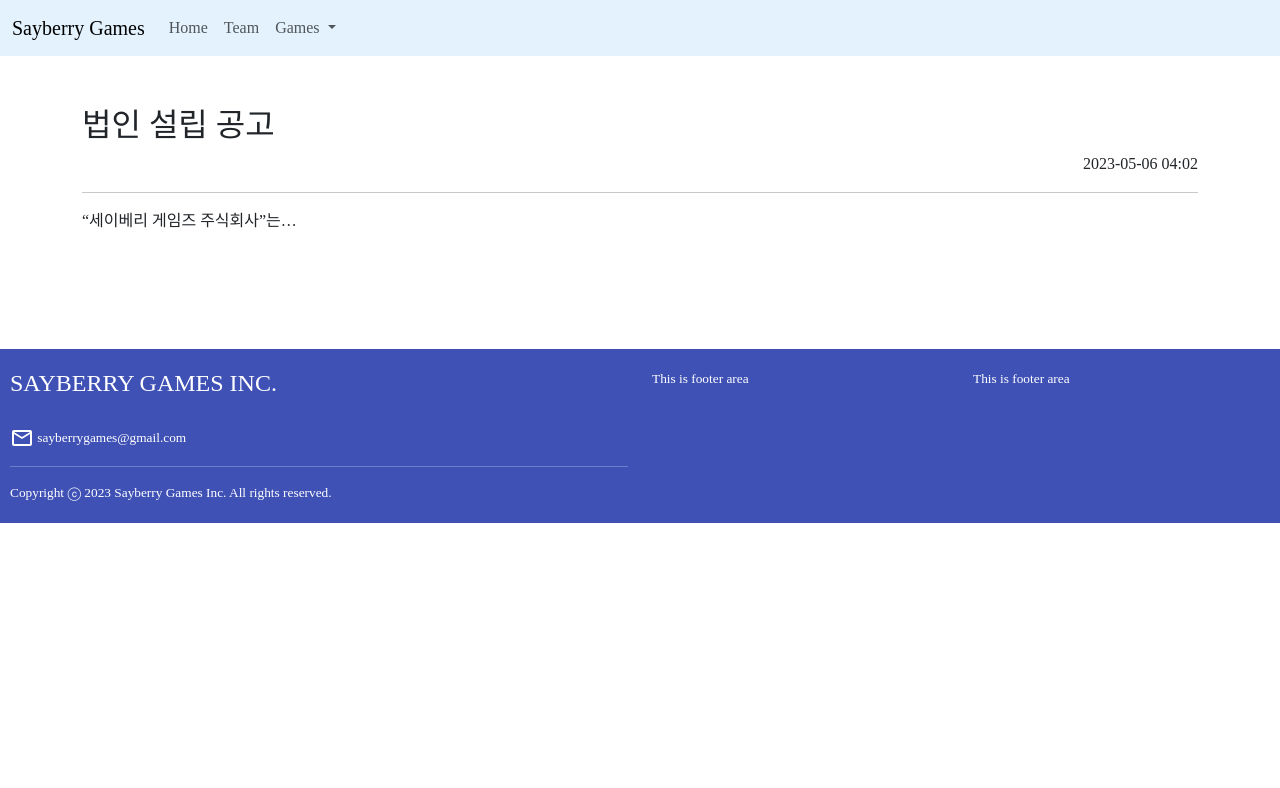
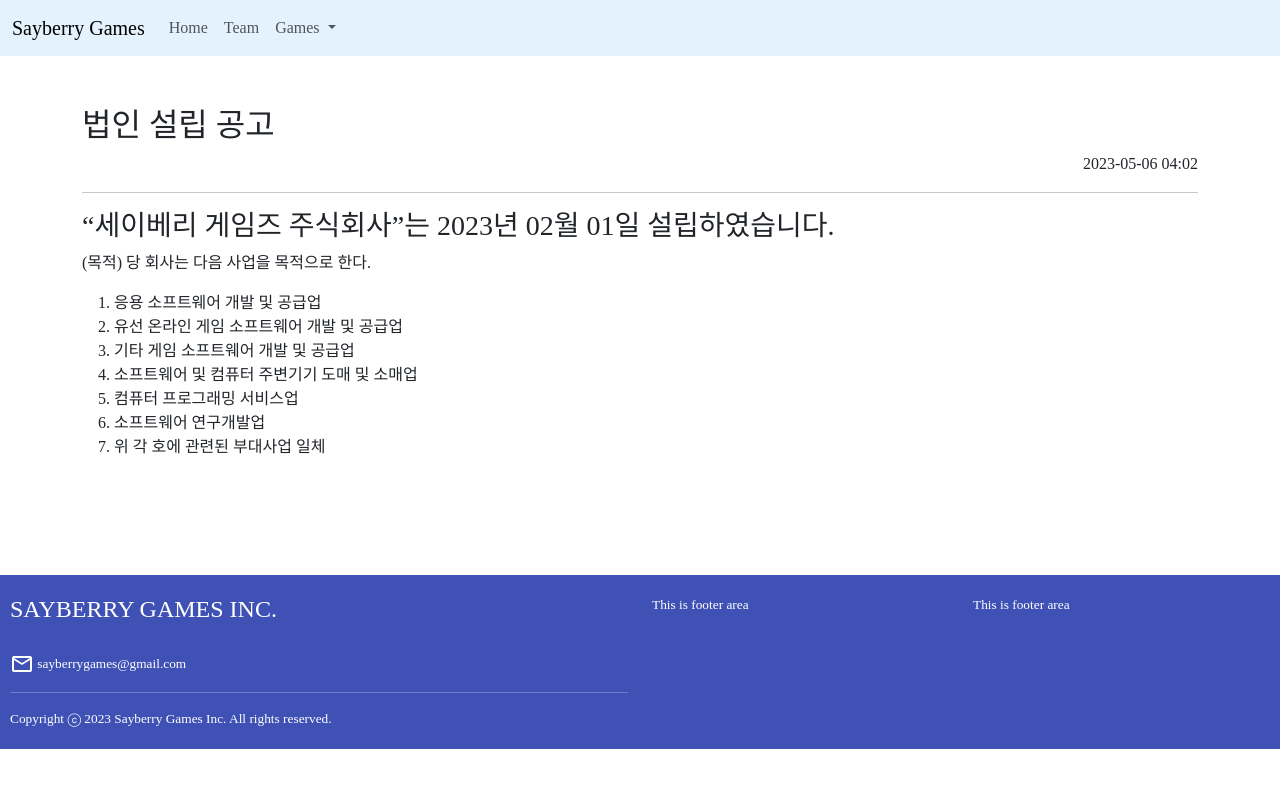
Before and after one commit to sosam002/sayberrygames.github.io, a Jekyll site: the page built from _posts/2023-02-06-법인-설립-공고.markdown, in a window 1280 px wide. Shown: the top 788 px of the page. Built offline with Jekyll 4.4.1, drawn with Linux system fonts in a browser that asks for light colours; some web fonts are replaced.

Commit message:
Update 2023-02-06-법인-설립-공고.markdown

```diff
--- a/_posts/2023-02-06-법인-설립-공고.markdown
+++ b/_posts/2023-02-06-법인-설립-공고.markdown
@@ -5,4 +5,14 @@
 categories: Notice
 ---
 
-"세이베리 게임즈 주식회사"는...
+### "세이베리 게임즈 주식회사"는 2023년 02월 01일 설립하였습니다.
+
+(목적) 당 회사는 다음 사업을 목적으로 한다.
+
+1. 응용 소프트웨어 개발 및 공급업
+1. 유선 온라인 게임 소프트웨어 개발 및 공급업
+1. 기타 게임 소프트웨어 개발 및 공급업
+1. 소프트웨어 및 컴퓨터 주변기기 도매 및 소매업
+1. 컴퓨터 프로그래밍 서비스업
+1. 소프트웨어 연구개발업
+1. 위 각 호에 관련된 부대사업 일체
```
